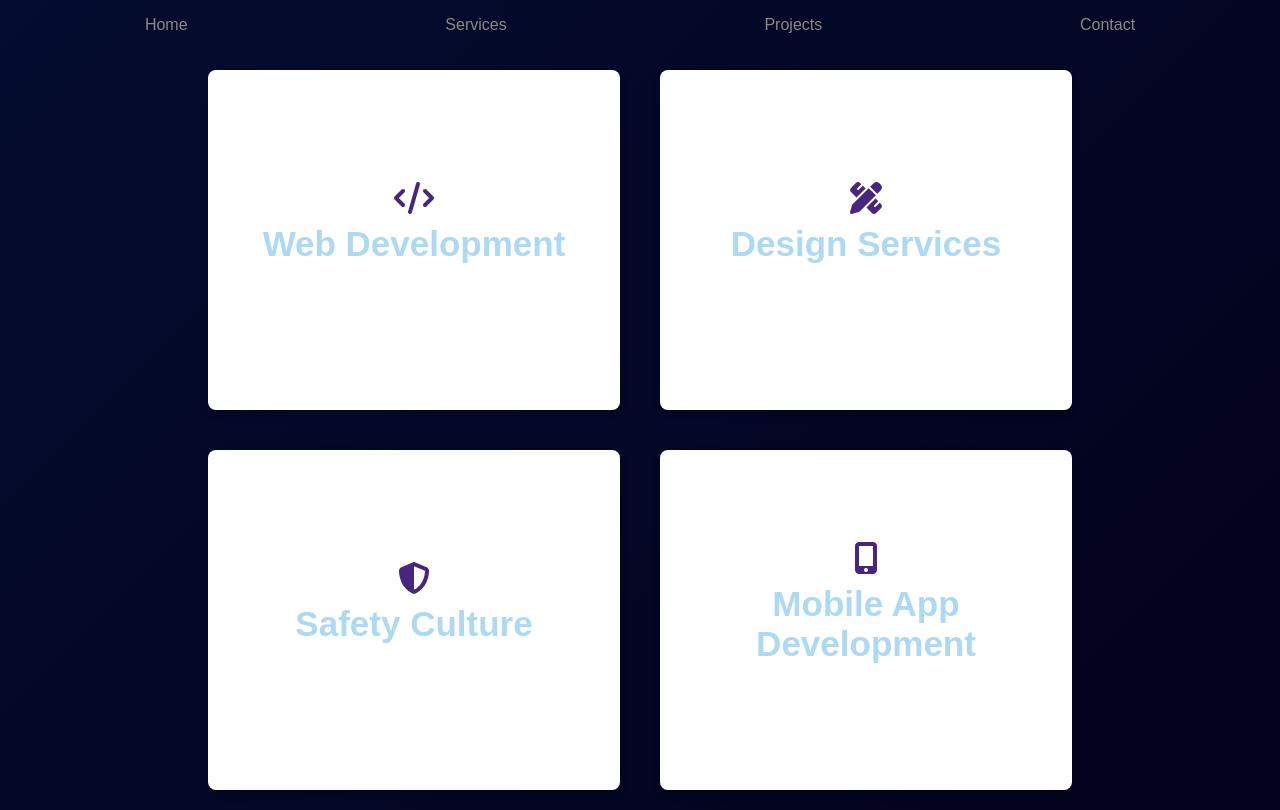
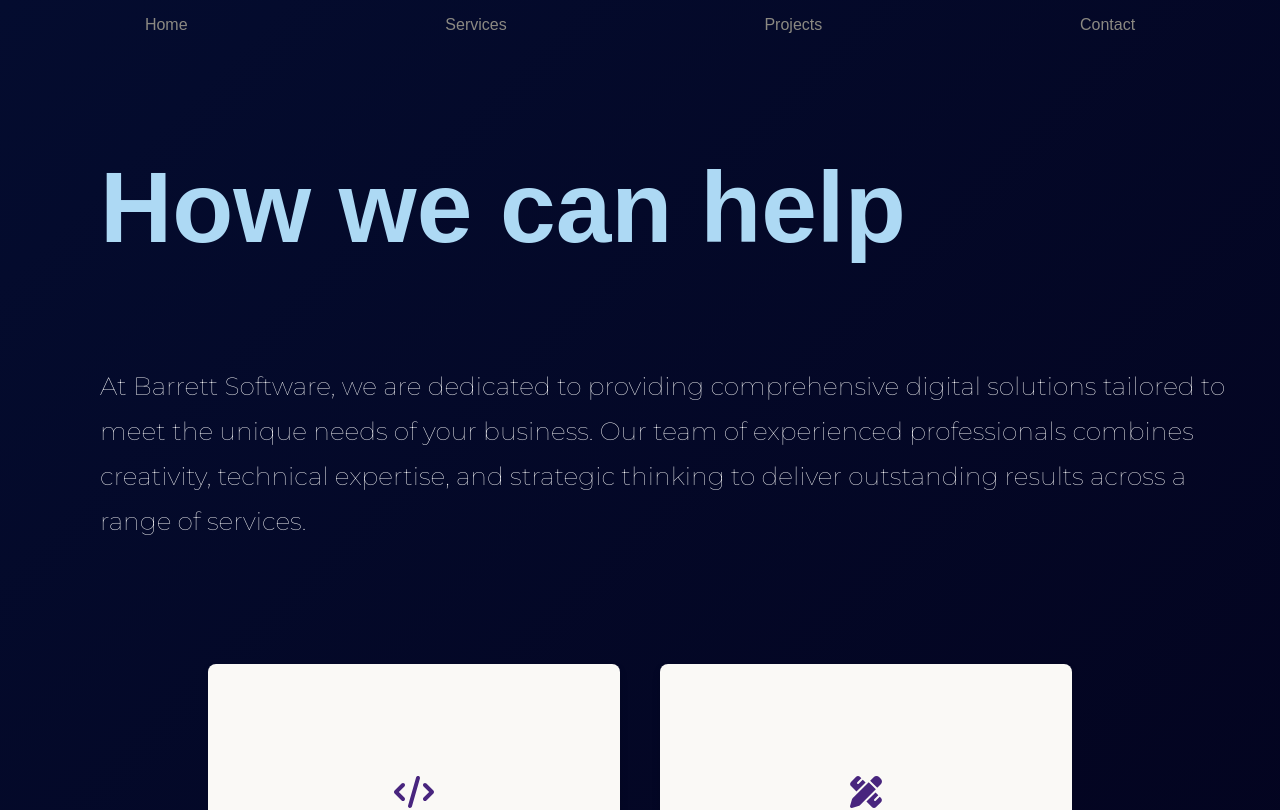
Before and after one commit to LilyBarrettPower/barrett-software-solutions, a React (Create React App) app: page /services in a window 1280 px wide. Shown: the top 810 px of the page. Built offline with nearby package versions, Linux system fonts and the light colour scheme.

Commit message:
services cards done

```diff
--- a/src/components/contactPage/ContactInfo.jsx
+++ b/src/components/contactPage/ContactInfo.jsx
@@ -5,10 +5,6 @@
 
     return (
         <>
-            {/* <div className='contact-info-wrapper'>
-            <div className="contact-heading">
-                <h1>Contact us to learn more</h1>
-         </div> */}
             <div className="contact">
                 <div className="contact-item">
                     <p className="label">Phone:</p>
--- a/src/components/servicesPage/HowWeHelp.jsx
+++ b/src/components/servicesPage/HowWeHelp.jsx
@@ -0,0 +1,23 @@
+import React from "react";
+
+import '../../styling/HowWeHelp.css';
+
+const HowWeCanHelp = () => {
+
+    return (
+
+        <>
+            <div className='about-help'>
+                <div className="about-help-heading">
+                    <h1>How we can help</h1>
+                </div>
+                <div className='about-help-text'>
+                    <p>At Barrett Software, we are dedicated to providing comprehensive digital solutions tailored to meet the unique needs of your business. Our team of experienced professionals combines creativity,
+                        technical expertise, and strategic thinking to deliver outstanding results across a range of services.</p>
+                </div>
+            </div>
+        </>
+    )
+}
+
+export default HowWeCanHelp;
--- a/src/index.css
+++ b/src/index.css
@@ -43,10 +43,8 @@
 }
 
 body {
-  /* background-color: #23022E; */
   background: linear-gradient(135deg, #040c2f, #030018);
   color: white;
-  /* This ensures text is visible on the dark background */
   margin: 0;
   padding: 0;
   font-family: Arial, sans-serif;
--- a/src/pages/ServicesPage.jsx
+++ b/src/pages/ServicesPage.jsx
@@ -1,11 +1,15 @@
 import React from 'react';
 
+import HowWeCanHelp from '../components/servicesPage/HowWeHelp';
 import ServicesCard from '../components/servicesPage/ServicesCard';
+import Footer from '../components/Footer';
 
 const ServicesPage = () => {
     return (
         <>
-            <ServicesCard/>
+            <HowWeCanHelp/>
+            <ServicesCard />
+            <Footer/>
        </>
     );
 };
--- /dev/null
+++ b/src/styling/HowWeHelp.css
@@ -0,0 +1,11 @@
+.about-help {
+    margin: 20px;
+    max-width: 1300px;
+    margin-left: 100px;
+    font-size: 25px;
+    line-height: 1.8;
+}
+
+.about-help-heading {
+    padding: 10;
+}
--- a/src/styling/ServicesCard.css
+++ b/src/styling/ServicesCard.css
@@ -4,10 +4,12 @@
     gap: 40px;
     justify-content: center;
     padding: 20px;
+    margin-top: 100px;
+    margin-bottom: 50px;
 }
 
 .service-box {
-    background-color: #fff;
+    background-color: #FAF9F6;
     border-radius: 8px;
     box-shadow: 0 4px 8px rgba(0, 0, 0, 0.1);
     width: 30%;
@@ -17,9 +19,9 @@
     position: relative;
     overflow: hidden;
     display: flex;
-        flex-direction: column;
-        justify-content: center;
-        align-items: center;
+    flex-direction: column;
+    justify-content: center;
+    align-items: center;
 }
 
 .service-box:hover {
@@ -48,7 +50,6 @@
 .service-title svg {
     font-size: 2rem;
     color: #48257e;
-        /* Set your desired color here */
 }
 
 .service-text {
```
